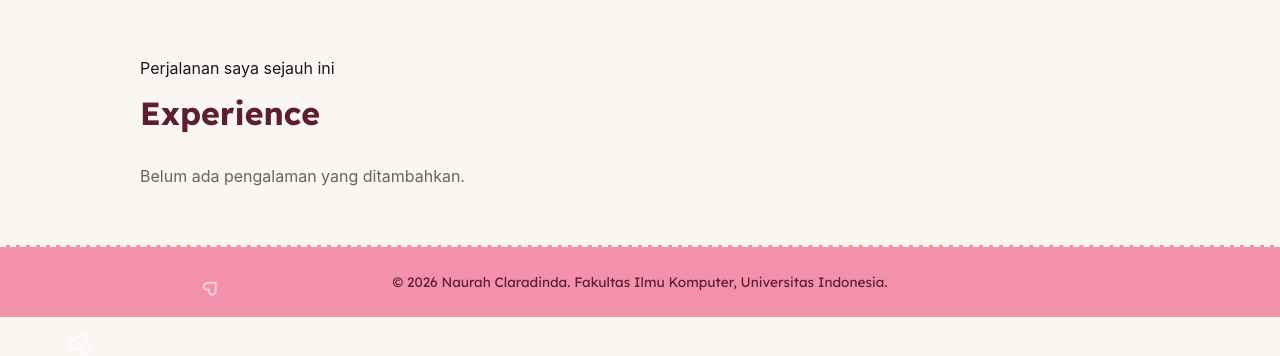
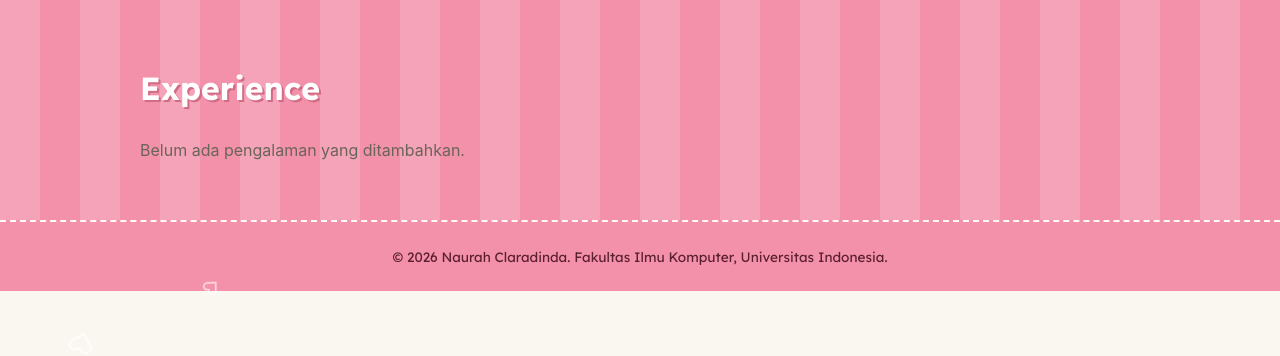
Before and after one commit to Naur4h/myportofolio, a Django app: page /experience/ in a window 1280 px wide. Shown: the part 92-448 px from the top of the page. Run offline with Django 5.2, Linux system fonts and the light colour scheme; data that the repository does not hold is empty.

Commit message:
Update experience page background

```diff
--- a/static/css/style.css
+++ b/static/css/style.css
@@ -533,12 +533,17 @@ h1, h2, h3, .brand {
 
 .experience-section {
     padding: 3.5rem 0;
+    background-color: #f5a3b8;
+    background-image: repeating-linear-gradient(
+        90deg, #f5a3b8, #f5a3b8 40px, #f291a9 40px, #f291a9 80px
+    );
 }
 
 .experience-section h1 {
     margin: 0.4rem 0 1.5rem;
     font-size: 2rem;
-    color: var(--maroon);
+    color: #ffffff;
+    text-shadow: 2px 2px 0px #d16c85;
 }
 
 .experience-section .experience-grid {
--- a/templates/experience.html
+++ b/templates/experience.html
@@ -41,7 +41,6 @@
 <main>
     <section class="experience-section" id="experience">
         <div class="container">
-            <p class="section-kicker">Perjalanan saya sejauh ini</p>
             <h1>Experience</h1>
 
             <div class="experience-grid">
```
